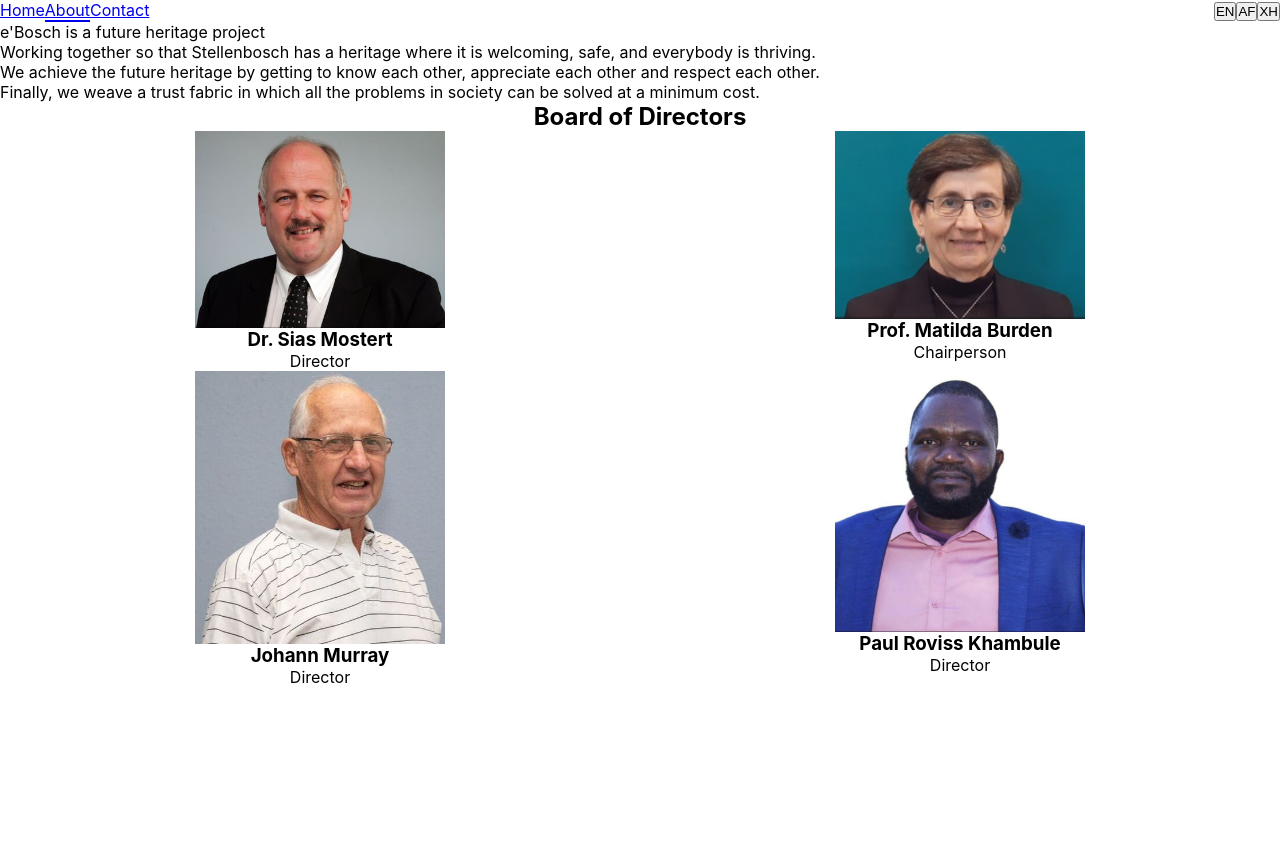
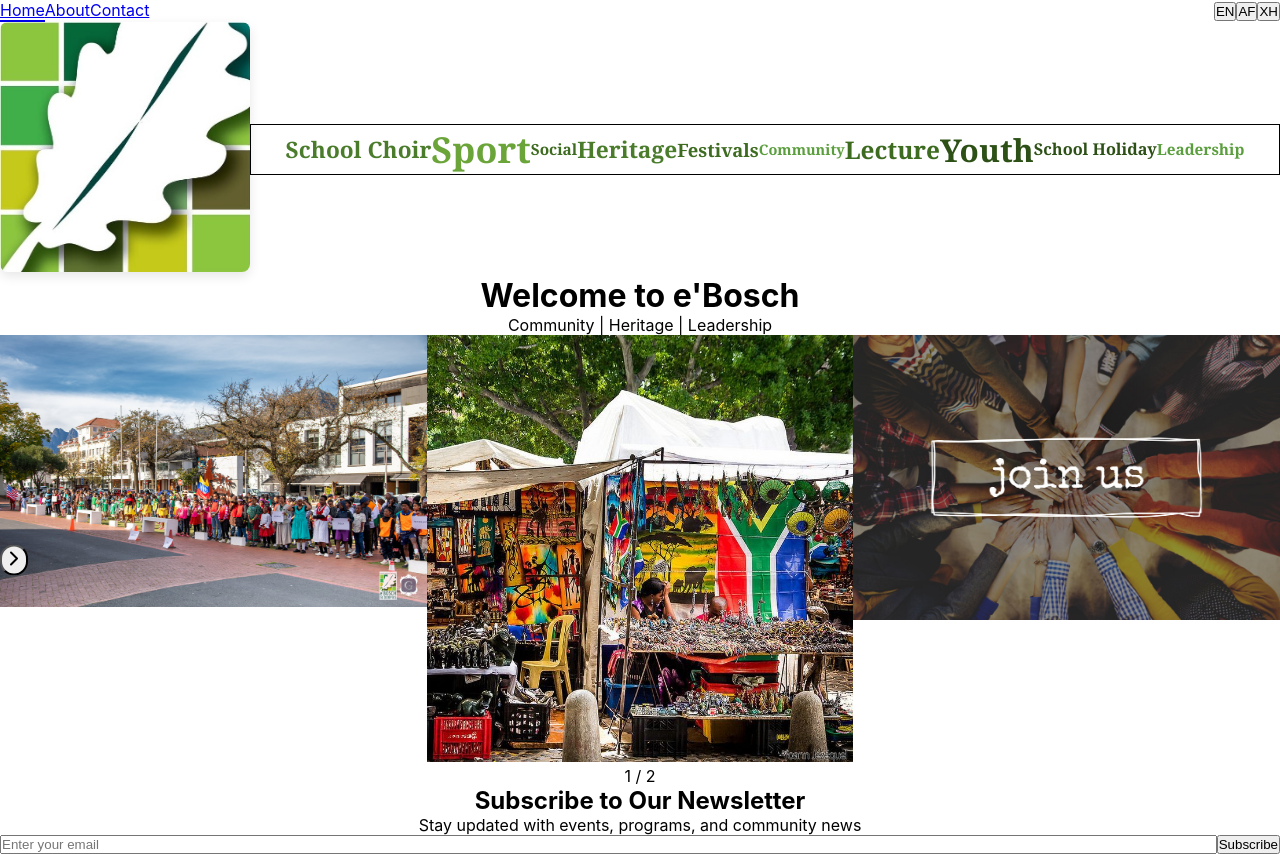
Before and after one commit to mihlalibayi/ebosch-website, a Next.js app: page / in a window 1280 px wide. Before the commit the page ends 800 px from the top, so only its background shows below. Built offline with nearby package versions, Linux system fonts and the light colour scheme.

Commit message:
Restore correct homepage with categories and images

```diff
--- a/app/page.tsx
+++ b/app/page.tsx
@@ -1,69 +1,144 @@
 'use client';
 
-import { useState } from 'react';
-import Image from 'next/image';
+import { useState, useEffect } from 'react';
 import Link from 'next/link';
+import { ChevronLeft, ChevronRight } from 'lucide-react';
 import translations from '@/app/translations.json';
 
 type Language = 'en' | 'af' | 'xh';
 
-const directors = [
+interface Category {
+  id: string;
+  name: string;
+  nameAf: string;
+  nameXh: string;
+  image: string;
+  href: string;
+}
+
+const categories: Category[] = [
   {
-    id: 'sias',
-    name: 'Dr. Sias Mostert',
-    role: 'Director',
-    roleAf: 'Direkteur',
-    roleXh: 'Umongameli',
-    image: '/about/siasdirector.jpg'
+    id: 'events',
+    name: 'Events',
+    nameAf: 'Geleenthede',
+    nameXh: 'Iziganeko',
+    image: '/categories/events.jpg',
+    href: '/events'
   },
   {
-    id: 'matilda',
-    name: 'Prof. Matilda Burden',
-    role: 'Chairperson',
-    roleAf: 'Voorsitter',
-    roleXh: 'Ummeli',
-    image: '/about/matildachairperson.jpg'
+    id: 'marketplace',
+    name: 'Marketplace',
+    nameAf: 'Handelsplek',
+    nameXh: 'Intsangano',
+    image: '/categories/marketplace.jpeg',
+    href: '/marketplace'
   },
   {
-    id: 'johann',
-    name: 'Johann Murray',
-    role: 'Director',
-    roleAf: 'Direkteur',
-    roleXh: 'Umongameli',
-    image: '/about/johanndirector.jpg'
+    id: 'membership',
+    name: 'Membership',
+    nameAf: 'Lidmaatskap',
+    nameXh: 'Ubulungu',
+    image: '/categories/membership.jpg',
+    href: '/membership'
   },
   {
-    id: 'paul',
-    name: 'Paul Roviss Khambule',
-    role: 'Director',
-    roleAf: 'Direkteur',
-    roleXh: 'Umongameli',
-    image: '/about/pauldirector.jpg'
+    id: 'schoolHoliday',
+    name: 'School Holiday Program',
+    nameAf: 'Skoolvakansie Program',
+    nameXh: 'Umkhosi Wezilali',
+    image: '/categories/schoolholiday.png',
+    href: '/school-holiday'
+  },
+  {
+    id: 'heritage',
+    name: 'Heritage Program',
+    nameAf: 'Erfenis Program',
+    nameXh: 'Ikhaya Lengcali',
+    image: '/categories/heritageproject.jpg',
+    href: '/heritage'
+  },
+  {
+    id: 'publicity',
+    name: 'Publicity',
+    nameAf: 'Publisiteit',
+    nameXh: 'Isaziso',
+    image: '/categories/publicity.jpg',
+    href: '/publicity'
   }
 ];
 
-export default function About() {
+const greens = ['#4a7c2c', '#2d5016', '#6ba539', '#3d6b1f', '#5a9e3d'];
+
+export default function Home() {
   const [language, setLanguage] = useState<Language>('en');
+  const [currentSlide, setCurrentSlide] = useState(0);
+  const [email, setEmail] = useState('');
+  const [wordCloudWords, setWordCloudWords] = useState<Array<{ word: string; color: string; size: number }>>([]);
+  const [isMobile, setIsMobile] = useState(false);
+  const [mounted, setMounted] = useState(false);
+
+  useEffect(() => {
+    setMounted(true);
+    const checkMobile = () => {
+      setIsMobile(window.innerWidth < 768);
+    };
+    checkMobile();
+    window.addEventListener('resize', checkMobile);
+    return () => window.removeEventListener('resize', checkMobile);
+  }, []);
+
+  useEffect(() => {
+    const words = translations[language].wordcloud.words;
+    const cloudWords = words.map((word) => ({
+      word,
+      color: greens[Math.floor(Math.random() * greens.length)],
+      size: Math.random() * 24 + 12
+    }));
+    setWordCloudWords(cloudWords.sort(() => Math.random() - 0.5));
+  }, [language]);
+
+  if (!mounted) return null;
+
   const t = translations[language];
+  const itemsPerPage = isMobile ? 2 : 3;
+  const totalSlides = Math.ceil(categories.length / itemsPerPage);
 
-  const getDirectorRole = (director: typeof directors[0]) => {
-    if (language === 'af') return director.roleAf;
-    if (language === 'xh') return director.roleXh;
-    return director.role;
+  const visibleCategories = categories.slice(
+    currentSlide * itemsPerPage,
+    (currentSlide + 1) * itemsPerPage
+  );
+
+  const getCategoryName = (category: Category) => {
+    if (language === 'af') return category.nameAf;
+    if (language === 'xh') return category.nameXh;
+    return category.name;
+  };
+
+  const handlePrevious = () => {
+    setCurrentSlide((prev) => (prev === 0 ? totalSlides - 1 : prev - 1));
+  };
+
+  const handleNext = () => {
+    setCurrentSlide((prev) => (prev === totalSlides - 1 ? 0 : prev + 1));
+  };
+
+  const handleNewsletterSubmit = async (e: React.FormEvent) => {
+    e.preventDefault();
+    window.location.href = 'https://c37f4fdb.sibforms.com/serve/MUIFAKK61xYDABQ-AXEDD3Gfxg60gBJDhoZRcBxVipTAoZ2nNtyBhNUXt11yOb9GptolX8z0PVUKxY7Wsj36YRHBcXelmnbMb4PC8s-xNdRmbL_OLWNjuyzj_Qub4du6_eL75IQ5rYQlJzNVi-7UgcLaSjk5QCEGMd6bKZA3sTYGxZUmInMj2rifqwz0agU5bL_NoYy5xjgjLY66';
   };
 
   return (
     <div className="min-h-screen bg-gradient-to-b from-white to-gray-50">
       <header className="bg-white shadow-sm sticky top-0 z-50">
-        <div className="max-w-7xl mx-auto px-4 sm:px-6 lg:px-8 py-6">
+        <div className="max-w-7xl mx-auto px-4 sm:px-6 lg:px-8 py-8">
           <div className="flex items-center justify-between mb-6">
             <nav className="flex gap-6">
-              <Link href="/" className="text-gray-700 hover:text-green-600 font-medium transition-colors">
+              <Link href="/" className="text-green-600 font-medium border-b-2 border-green-600">
                 {language === 'en' && 'Home'}
                 {language === 'af' && 'Tuis'}
                 {language === 'xh' && 'Ikhaya'}
               </Link>
-              <Link href="/about" className="text-green-600 font-medium border-b-2 border-green-600">
+              <Link href="/about" className="text-gray-700 hover:text-green-600 font-medium transition-colors">
                 {language === 'en' && 'About'}
                 {language === 'af' && 'Oor Ons'}
                 {language === 'xh' && 'Malunga Nathi'}
@@ -91,91 +166,134 @@ export default function About() {
               ))}
             </div>
           </div>
+
+          <div className="flex items-center gap-12">
+            <div className="flex-shrink-0">
+              <img
+                src="/logo.jpg"
+                alt="e'Bosch Logo"
+                style={{
+                  width: '250px',
+                  height: '250px',
+                  borderRadius: '8px',
+                  boxShadow: '0 4px 12px rgba(0,0,0,0.1)'
+                }}
+              />
+            </div>
+
+            <div className="flex-1 p-8 bg-gradient-to-br from-green-50 to-white rounded-lg border border-green-200">
+              <div className="flex flex-wrap gap-4 items-center justify-center">
+                {wordCloudWords.map((item, idx) => (
+                  <span
+                    key={idx}
+                    style={{
+                      color: item.color,
+                      fontSize: `${item.size}px`,
+                      fontWeight: 'bold',
+                      fontFamily: 'Georgia, serif'
+                    }}
+                    className="whitespace-nowrap"
+                  >
+                    {item.word}
+                  </span>
+                ))}
+              </div>
+            </div>
+          </div>
         </div>
       </header>
 
       <main className="max-w-7xl mx-auto px-4 sm:px-6 lg:px-8 py-12">
-        <section className="mb-16">
-          <div className="bg-white rounded-lg shadow-md p-8">
-            {t.about.sections.map((section, idx) => (
-              <div key={idx} className="mb-6">
-                <h2 className="text-3xl font-bold text-gray-900 mb-4">
-                  {section.title}
-                </h2>
-                {section.content.map((paragraph, pIdx) => (
-                  <p key={pIdx} className="text-gray-700 mb-4 leading-relaxed text-lg">
-                    {paragraph}
-                  </p>
-                ))}
-              </div>
-            ))}
-          </div>
-        </section>
+        <div className="text-center mb-12">
+          <h1 className="text-4xl font-bold text-gray-900 mb-2">
+            {t.welcome}
+          </h1>
+          <p className="text-gray-600 text-lg">
+            {t.tagline}
+          </p>
+        </div>
 
-        <section>
-          <h2 className="text-3xl font-bold text-gray-900 mb-12 text-center">
-            {language === 'en' && 'Board of Directors'}
-            {language === 'af' && 'Raad van Direkteure'}
-            {language === 'xh' && 'Ibhodi Yabaphathi'}
-          </h2>
-
-          <div className="grid grid-cols-2 gap-8 mb-8">
-            {directors.slice(0, 2).map((director) => (
-              <div key={director.id} className="text-center bg-white rounded-lg shadow-md p-6">
-                <div className="mb-4 flex justify-center">
-                  <Image
-                    src={director.image}
-                    alt={director.name}
-                    width={250}
-                    height={250}
-                    className="rounded-lg object-cover"
-                    unoptimized
+        <div className="relative mb-12 px-20">
+          <div className={`grid gap-6 ${itemsPerPage === 2 ? 'grid-cols-2' : 'grid-cols-3'}`}>
+            {visibleCategories.map((category) => (
+              <Link key={category.id} href={category.href}>
+                <div className="relative h-96 rounded-lg overflow-hidden shadow-lg hover:shadow-2xl transition-all duration-300 cursor-pointer transform hover:scale-105">
+                  <img
+                    src={category.image}
+                    alt={getCategoryName(category)}
+                    style={{
+                      width: '100%',
+                      height: '100%',
+                      objectFit: 'cover'
+                    }}
                   />
+                  <div className="absolute inset-0 bg-black/40 hover:bg-black/50 transition-all flex items-end p-4">
+                    <h2 className="text-white font-bold text-lg">
+                      {getCategoryName(category)}
+                    </h2>
+                  </div>
                 </div>
-                <h3 className="text-xl font-bold text-gray-900 mb-2">
-                  {director.name}
-                </h3>
-                <p className="text-green-600 font-medium">
-                  {getDirectorRole(director)}
-                </p>
-              </div>
+              </Link>
             ))}
           </div>
 
-          <div className="grid grid-cols-2 gap-8">
-            {directors.slice(2, 4).map((director) => (
-              <div key={director.id} className="text-center bg-white rounded-lg shadow-md p-6">
-                <div className="mb-4 flex justify-center">
-                  <Image
-                    src={director.image}
-                    alt={director.name}
-                    width={250}
-                    height={250}
-                    className="rounded-lg object-cover"
-                    unoptimized
-                  />
-                </div>
-                <h3 className="text-xl font-bold text-gray-900 mb-2">
-                  {director.name}
-                </h3>
-                <p className="text-green-600 font-medium">
-                  {getDirectorRole(director)}
-                </p>
-              </div>
-            ))}
+          {totalSlides > 1 && (
+            <>
+              {currentSlide > 0 && (
+                <button
+                  onClick={handlePrevious}
+                  className="absolute left-0 top-1/2 transform -translate-y-1/2 bg-green-600 hover:bg-green-700 text-white p-2 rounded-full transition-all"
+                  aria-label="Previous"
+                >
+                  <ChevronLeft size={24} />
+                </button>
+              )}
+              {currentSlide < totalSlides - 1 && (
+                <button
+                  onClick={handleNext}
+                  className="absolute right-0 top-1/2 transform -translate-y-1/2 bg-green-600 hover:bg-green-700 text-white p-2 rounded-full transition-all"
+                  aria-label="Next"
+                >
+                  <ChevronRight size={24} />
+                </button>
+              )}
+            </>
+          )}
+
+          {totalSlides > 1 && (
+            <div className="text-center mt-6 text-gray-600 text-sm">
+              {currentSlide + 1} / {totalSlides}
+            </div>
+          )}
+        </div>
+
+        <div id="newsletter" className="mt-20 bg-gradient-to-r from-green-600 to-green-700 rounded-lg p-8 text-white">
+          <div className="max-w-2xl mx-auto text-center">
+            <h2 className="text-3xl font-bold mb-2">{t.newsletter.title}</h2>
+            <p className="text-green-100 mb-6">{t.newsletter.description}</p>
+            <form onSubmit={handleNewsletterSubmit} className="flex gap-2">
+              <input
+                type="email"
+                placeholder={t.newsletter.placeholder}
+                value={email}
+                onChange={(e) => setEmail(e.target.value)}
+                className="flex-1 px-4 py-3 rounded text-gray-900 focus:outline-none focus:ring-2 focus:ring-green-300"
+                required
+              />
+              <button
+                type="submit"
+                className="px-6 py-3 bg-white text-green-600 font-bold rounded hover:bg-gray-100 transition-all"
+              >
+                {t.newsletter.button}
+              </button>
+            </form>
           </div>
-        </section>
-
-        <div className="mt-16 bg-green-50 border-l-4 border-green-600 p-6 rounded">
-          <p className="text-gray-700 text-center italic">
-            {t.footer.npo}
-          </p>
         </div>
       </main>
 
       <footer className="bg-gray-900 text-gray-300 py-8 mt-20">
         <div className="max-w-7xl mx-auto px-4 sm:px-6 lg:px-8 text-center">
-          <p className="text-sm">{t.footer.npo}</p>
+          <p className="text-sm"></p>
         </div>
       </footer>
     </div>
```
